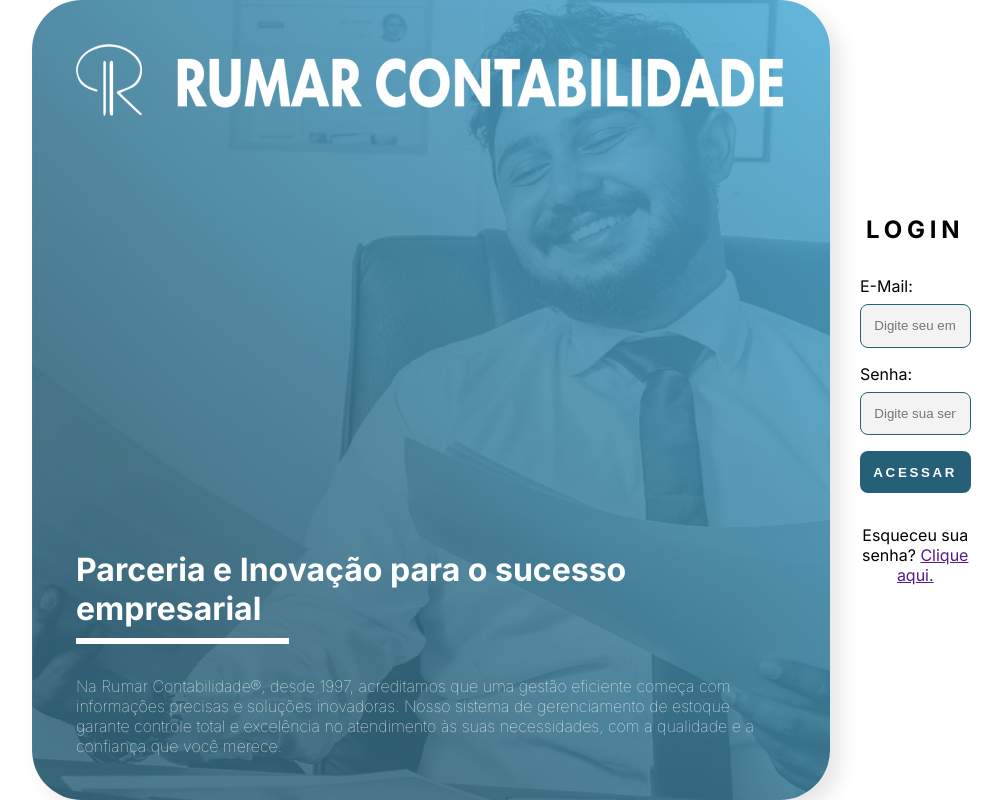
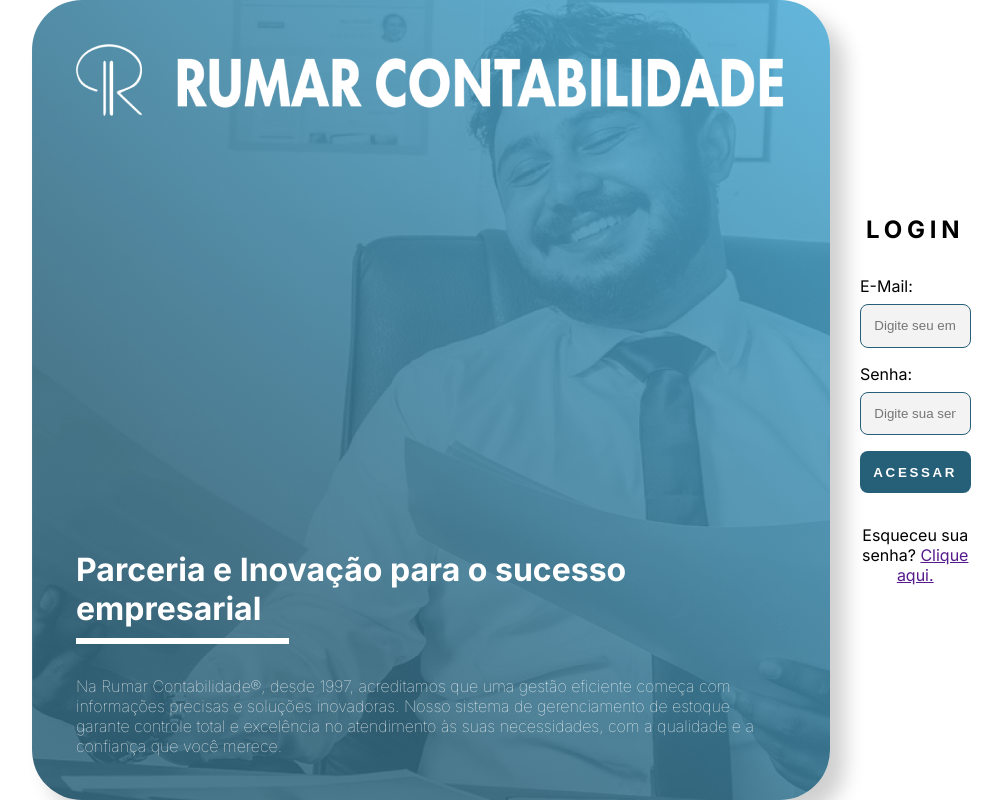
Before and after one commit to brunocriacoes/rumar, a PHP site: page / in a window 1280 px wide. Shown: the whole page, without its empty margins (160-1162 px from the left). Run offline with PHP 8.4, Linux system fonts and the light colour scheme.

Commit message:
frontend login screen

```diff
--- a/assets/css/main.css
+++ b/assets/css/main.css
@@ -27,6 +27,12 @@
     --colorwhite: #FFF;
 }
 
+.l-logincontainer {
+    display: grid;
+    place-items: center;
+    height: 100vh;
+}
+
 .l-login {
     display: grid;
     grid-template-columns: 1fr;
@@ -46,8 +52,9 @@
     max-width: 800px;
     border-radius: 50px;
     padding: 44px;
-    box-shadow: 10px 10px 20px #0000001a,
-        -5px -5px 15px #ffffff80;
+    box-shadow: 15px 15px 20px #00000030,
+        15px 15px 15px #ffffff80;
+
 
     & .c-banner__title {
         color: var(--colorwhite);
--- a/index.html
+++ b/index.html
@@ -29,7 +29,7 @@
 </head>
 
 <body>
-    <div>
+    <div class="l-logincontainer">
         <div class="l-login">
             <div class="c-banner">
                 <img class="c-banner__logo" src="./assets/images/logo-white.png" alt="Rumar Contabilidade">
```
